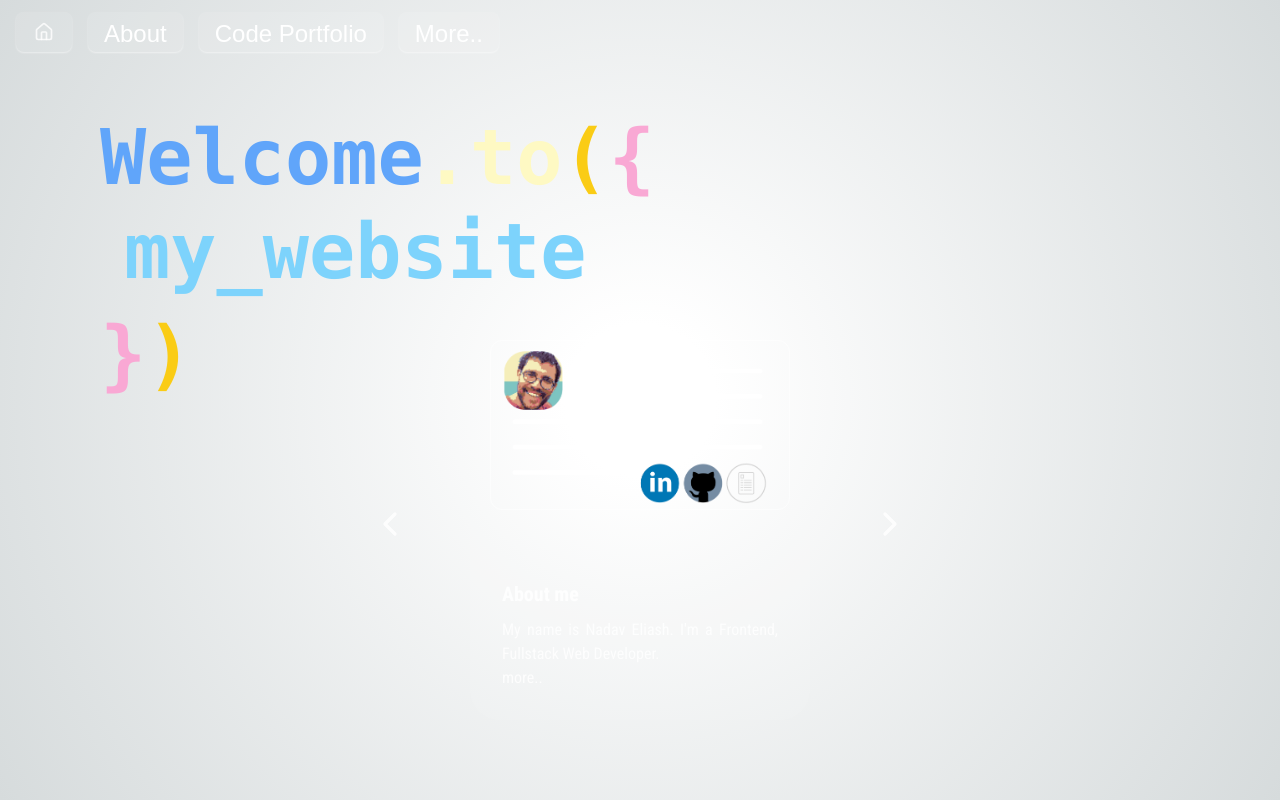
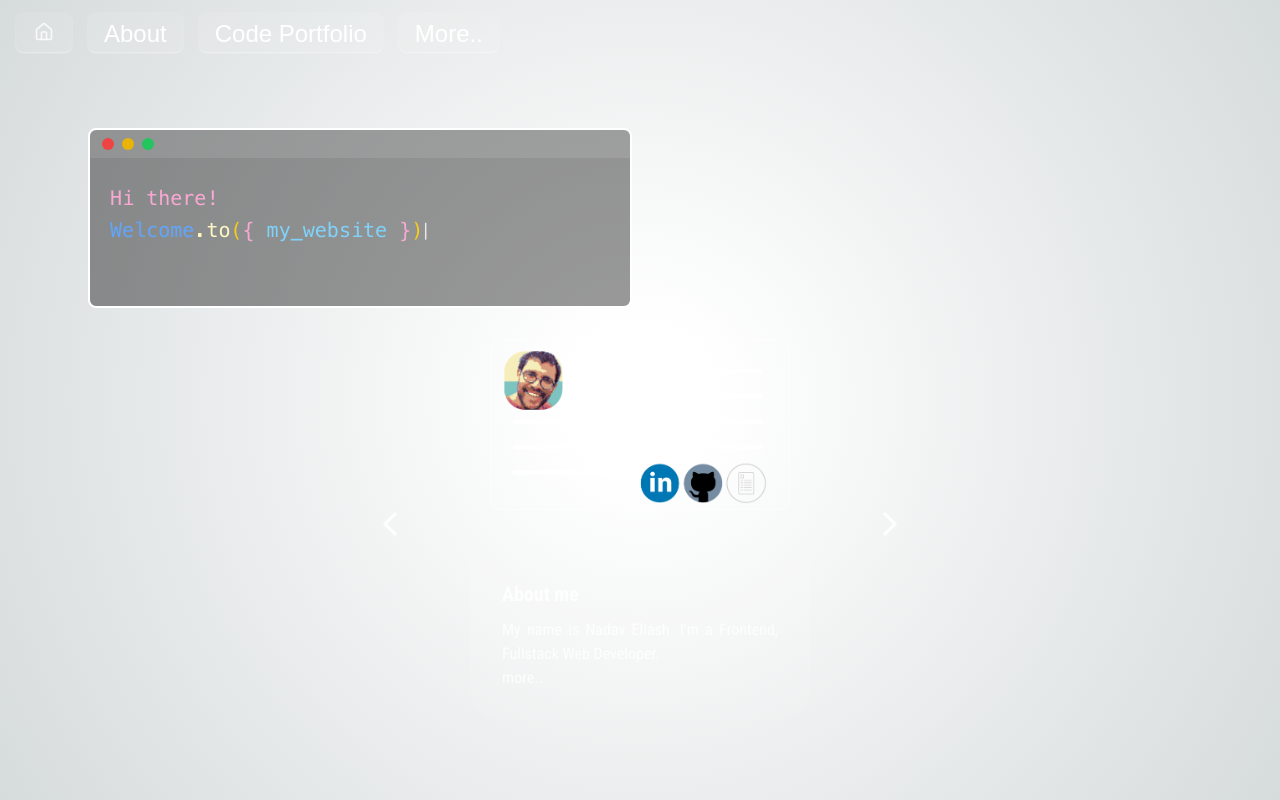
Before and after one commit to NadavEliash/my-website, a Next.js app: page / in a window 1280 px wide. Built offline with nearby package versions, Linux system fonts and the light colour scheme; a web font is replaced by a local one.

Commit message:
cancel changes of homepage headline

```diff
--- a/app/page.tsx
+++ b/app/page.tsx
@@ -4,7 +4,7 @@ import { useEffect, useState } from "react";
 import Link from "next/link";
 import Image from "next/image"
 import localFont from "next/font/local"
-import { Sue_Ellen_Francisco, Lexend_Deca } from 'next/font/google'
+import { Sue_Ellen_Francisco } from 'next/font/google'
 import { ChevronLeft, ChevronRight, ChevronsLeft } from "lucide-react"
 
 import { StaticImageData } from "next/image";
@@ -17,7 +17,6 @@ import vitcoin from "./assets/vitcoin.gif"
 
 const menlo = localFont({ src: '../Menlo-Regular.ttf' })
 const sue_ellen = Sue_Ellen_Francisco({ subsets: ['latin'], weight: '400' })
-const font = Lexend_Deca({ subsets: ['latin'], weight: '700' })
 
 interface line {
   str: string
@@ -105,12 +104,12 @@ export default function Home() {
   }, [])
 
   const text: line[] = [
-    // {
-    //   str: "Hi there!",
-    //   color: "text-pink-300"
-    // },
     {
-      str: "Welcome",
+      str: "Hi there!",
+      color: "text-pink-300"
+    },
+    {
+      str: "+Welcome",
       color: "text-blue-400"
     },
     {
@@ -126,11 +125,11 @@ export default function Home() {
       color: "text-pink-300"
     },
     {
-      str: "++-my_website ",
+      str: " my_website ",
       color: "text-sky-300"
     },
     {
-      str: "++}",
+      str: "}",
       color: "text-pink-300"
     },
     {
@@ -208,27 +207,27 @@ export default function Home() {
   }
 
   return (
-    <main className={`absolute left-0 top-0 h-svh w-full -z-10`}
+    <main className={`absolute left-0 top-0 h-svh w-full px-2 -z-10`}
       onWheel={handleWheel}
       onTouchStart={handleTouchStart}
       onTouchMove={handleTouchMove}
       onTouchEnd={handleTouchEnd}>
-      <div className="mt-[25%] h-44 bg-black/40 rounded-lg border-2 border-white flex flex-col mx-2
-      md:border-0 md:bg-transparent md:mt-32 md:m-20 md:w-fit md:h-[180px]" >
-        <div className="md:hidden w-full py-2 bg-slate-700 flex items-center gap-3 rounded-t-lg">
+      <div className="mt-[25%] md:mt-32 md:m-20 md:w-fit h-[140px] md:h-[180px] bg-black/40 rounded-lg border-2 border-white text-lg flex flex-col" >
+        <div className="w-full py-2 bg-white/10 flex items-center gap-2">
           <div className="w-3 h-3 ml-3 bg-red-500 rounded-full"></div>
           <div className="w-3 h-3 bg-yellow-500 rounded-full"></div>
           <div className="w-3 h-3 bg-green-500 rounded-full"></div>
         </div>
-        <div className="mt-4 mx-5 md:text-xl md:w-[500px]">
+        <div className="mt-6 mx-5 md:text-xl md:w-[500px]">
           {string.length && string.map((letter, idx) =>
-            <p key={idx} className={`${letter.color} font-mono md:${font.className} inline transition-all duration-300 text-xl md:text-[6vw] md:font-bold ${letter.str === '-' ? 'ml-6' : ''}`}>
-              {letter.str === '+' ? <br /> : letter.str === '-'? '' : letter.str}
+            <p key={idx} className={`${letter.color} ${menlo.className} inline transition-all leading-8`}>
+              {letter.str === '+' ? <br /> : letter.str}
             </p>
           )}
-          <p className="relative inline animate-pulse text-xl md:text-[8vw]"><span className="absolute -top-[6px] text-3xl md:hidden">|</span></p>
+          <p className="inline animate-pulse">|</p>
         </div>
       </div>
+
       <div className={`absolute top-[calc(25%+150px)] w-full left-0 md:hidden ${swipe && !swipeFade ? 'opacity-100' : 'opacity-0'} transition-opacity duration-200 ${swipeFade ? 'animate-[opacity_.5s_linear]' : ''}`}>
         <Image src={'https://www.svgrepo.com/show/409928/swipe-left.svg'} alt='swipe' width={50} height={50} className="absolute -top-4 w-10 h-10 invert animate-swipe" />
         <h1 className="absolute left-1/2 -translate-x-1/2 whitespace-nowrap -top-10 text-sm">swipe to navigate, click to jump in</h1>
@@ -245,7 +244,7 @@ export default function Home() {
                 : prevPage === idx ? '-left-[400px] opacity-0' : 'left-[100%] opacity-0'}
             `}>
             <div className={`rounded-xl row-span-7 h-fit border-[1px] border-white/50 overflow-hidden`}>
-              <Image key={idx} src={page.img!} alt="img" loading="eager" width={960} height={540} priority unoptimized />
+              <Image key={idx} src={page.img!} alt="img" loading="eager" width={960} height={540} priority unoptimized/>
             </div>
             <h1 className="text-xl font-bold mx-3 row-start-9 ">
               {page.headline}
```
